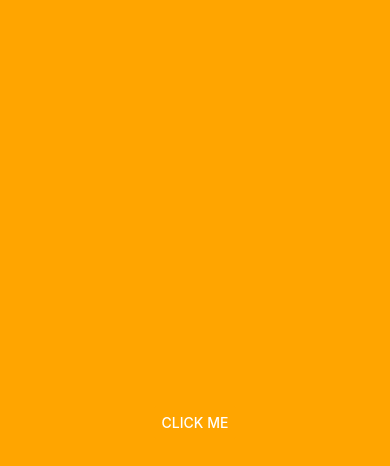
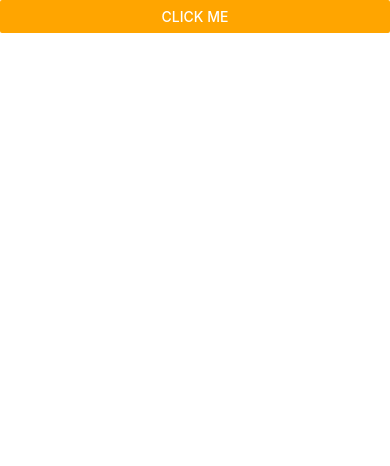
Before and after one commit to sia162/igive, a React Native app: screen / in a window 390 px wide. Shown: the top 466 px of the page. Built offline with nearby package versions, Linux system fonts and the light colour scheme.

Commit message:
b7: Platform and StatusBar Api

```diff
--- a/App.js
+++ b/App.js
@@ -1,9 +1,15 @@
-import { StatusBar } from "expo-status-bar";
-import { StyleSheet, SafeAreaView, Button, Alert } from "react-native";
+import {
+  StyleSheet,
+  SafeAreaView,
+  Button,
+  Alert,
+  Platform,
+  StatusBar,
+} from "react-native";
 
 export default function App() {
   return (
-    <SafeAreaView style={[styles.container, containerstyle]}>
+    <SafeAreaView style={styles.container}>
       <Button
         color="orange"
         title="click me"
@@ -16,13 +22,10 @@ export default function App() {
   );
 }
 
-const containerstyle = { backgroundColor: "orange" };
-
 const styles = StyleSheet.create({
   container: {
     flex: 1,
     backgroundColor: "#fff",
-    alignItems: "center",
-    justifyContent: "center",
+    paddingTop: Platform.OS === "android" ? StatusBar.currentHeight : 0,
   },
 });
```
